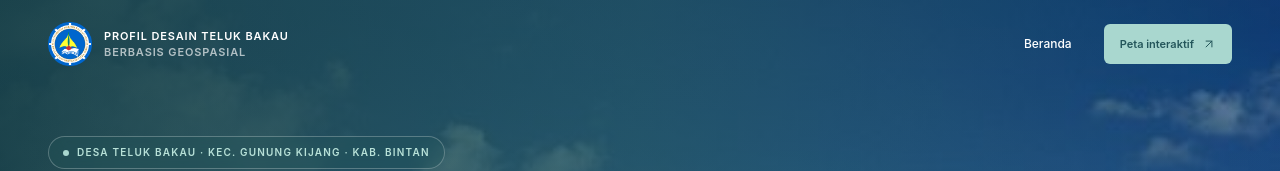
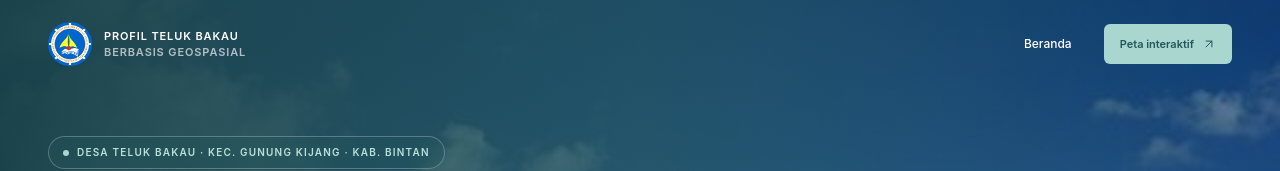
Before and after one commit to Kikahaekal/peta-spasial-teluk-bakau, a React (Vite) app: page / in a window 1280 px wide. Shown: the top 171 px of the page. Built offline with nearby package versions, Linux system fonts and the light colour scheme.

Commit message:
update heading

```diff
--- a/src/components/SiteHeader.tsx
+++ b/src/components/SiteHeader.tsx
@@ -7,12 +7,12 @@ export function SiteHeader({ overHero = false }: { overHero?: boolean }) {
   return (
     <header className={`relative z-[1000] w-full ${overHero ? 'text-white' : 'bg-[#24565B] text-white'}`}>
       <div className="mx-auto flex min-h-[76px] max-w-[1440px] items-center justify-between gap-3 px-4 sm:min-h-[88px] sm:px-8 lg:px-12">
-        <a href="/" aria-label="Profil Desain Teluk Bakau, beranda" className={`flex min-w-0 items-center gap-2.5 sm:gap-3 ${textColor}`}>
+        <a href="/" aria-label="Profil Teluk Bakau, beranda" className={`flex min-w-0 items-center gap-2.5 sm:gap-3 ${textColor}`}>
           <span className={`flex h-9 w-9 shrink-0 items-center justify-center rounded-md text-[8px] font-bold uppercase tracking-[0.08em] sm:h-11 sm:w-11 sm:text-[9px] ${overHero ? 'border-white/70 text-white' : 'border-white/60  text-white'}`}>
             <img src={logo_umrah} alt="Logo Umrah" />
           </span>
           <span className="hidden min-w-0 flex-col text-[10px] font-semibold uppercase leading-[1.5] tracking-[0.08em] sm:flex lg:text-[11px]">
-            <span>Profil Desain Teluk Bakau</span>
+            <span>Profil Teluk Bakau</span>
             <span className={overHero ? 'text-white/65' : 'text-white/65'}>Berbasis Geospasial</span>
           </span>
           <span className="min-w-0 text-[10px] font-semibold uppercase leading-[1.35] tracking-[0.05em] sm:hidden">Teluk Bakau<br />Geospasial</span>
```
